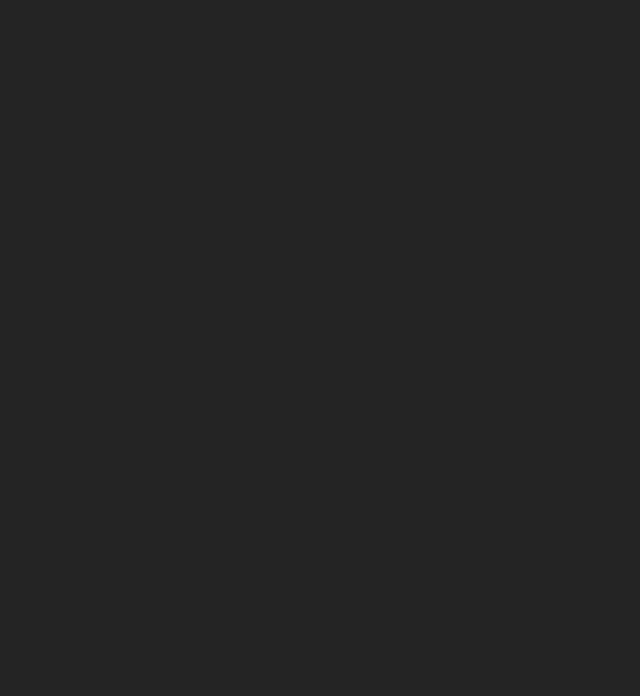
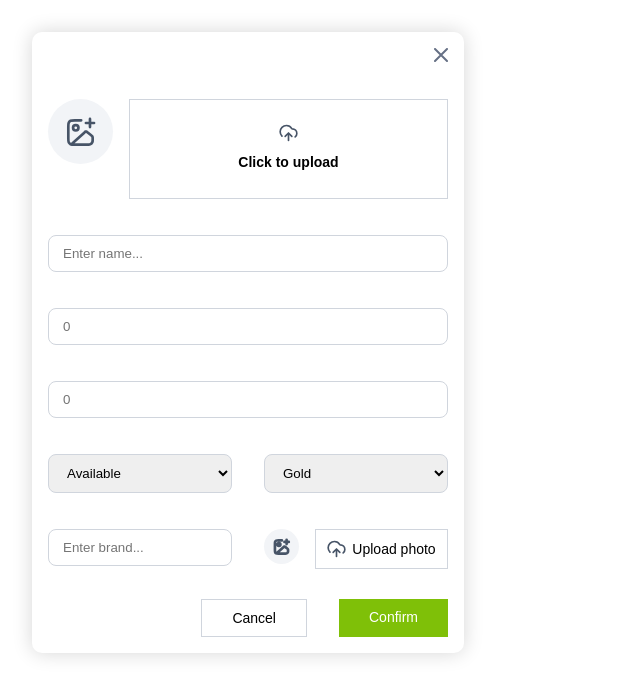
Before and after one commit to PhamNhuQuocBao/p-internal-react, a React (Vite) app: page / in a window 1280 px wide. Shown: the top 696 px of the page, without its empty margins (0-640 px from the left). Built offline with nearby package versions, Linux system fonts and the light colour scheme.

Commit message:
change some component

```diff
--- a/src/App.tsx
+++ b/src/App.tsx
@@ -1,8 +1,14 @@
 import * as React from "react";
 import "./App.css";
+import Modal from "./components/Modal";
+import Form from "./components/Form";
 
 const App: React.FC = () => {
-  return <></>;
+  return <>
+    <Modal title="Add new product">
+      <Form/>
+    </Modal>
+  </>;
 };
 
 export default App;
--- a/src/components/Form/FormItem/index.tsx
+++ b/src/components/Form/FormItem/index.tsx
@@ -1,14 +1,14 @@
-import * as React from "react";
+import { memo, FC, ReactNode } from "react";
 import "./FormItem.scss";
 
 interface FormItemProps {
   label?: string;
-  children: React.ReactNode;
-  classNameError: string;
+  children: ReactNode;
+  classNameError?: string;
   className?: string;
 }
 
-const FormItem: React.FC<FormItemProps> = ({
+const FormItem: FC<FormItemProps> = ({
   label,
   children,
   className,
@@ -26,6 +26,7 @@ const FormItem: React.FC<FormItemProps> = ({
 FormItem.defaultProps = {
   label: "",
   className: "form-group",
+  classNameError: "error-message",
 };
 
-export default React.memo(FormItem);
+export default memo(FormItem);
--- a/src/components/Modal/Modal.scss
+++ b/src/components/Modal/Modal.scss
@@ -2,7 +2,7 @@
   box-shadow: 0 0 20px rgba(0, 0, 0, 0.166);
   border-radius: 10px;
   padding: 16px;
-  min-width: 400px;
+  max-width: 400px;
   &__header {
     display: flex;
     justify-content: space-between;
--- a/src/index.css
+++ b/src/index.css
@@ -5,7 +5,7 @@
 
   color-scheme: light dark;
   color: rgba(255, 255, 255, 0.87);
-  background-color: #242424;
+  /* background-color: #242424; */
 
   font-synthesis: none;
   text-rendering: optimizeLegibility;
```
Also changed, not shown: src/components/Button/index.tsx (+4 -4 lines), src/components/Form/index.tsx (+4 -4 lines), src/components/GroupButton/index.tsx (+4 -4 lines), src/components/Input/index.tsx (+6 -4 lines), src/components/Modal/index.tsx (+6 -12 lines), .eslintrc.cjs.
